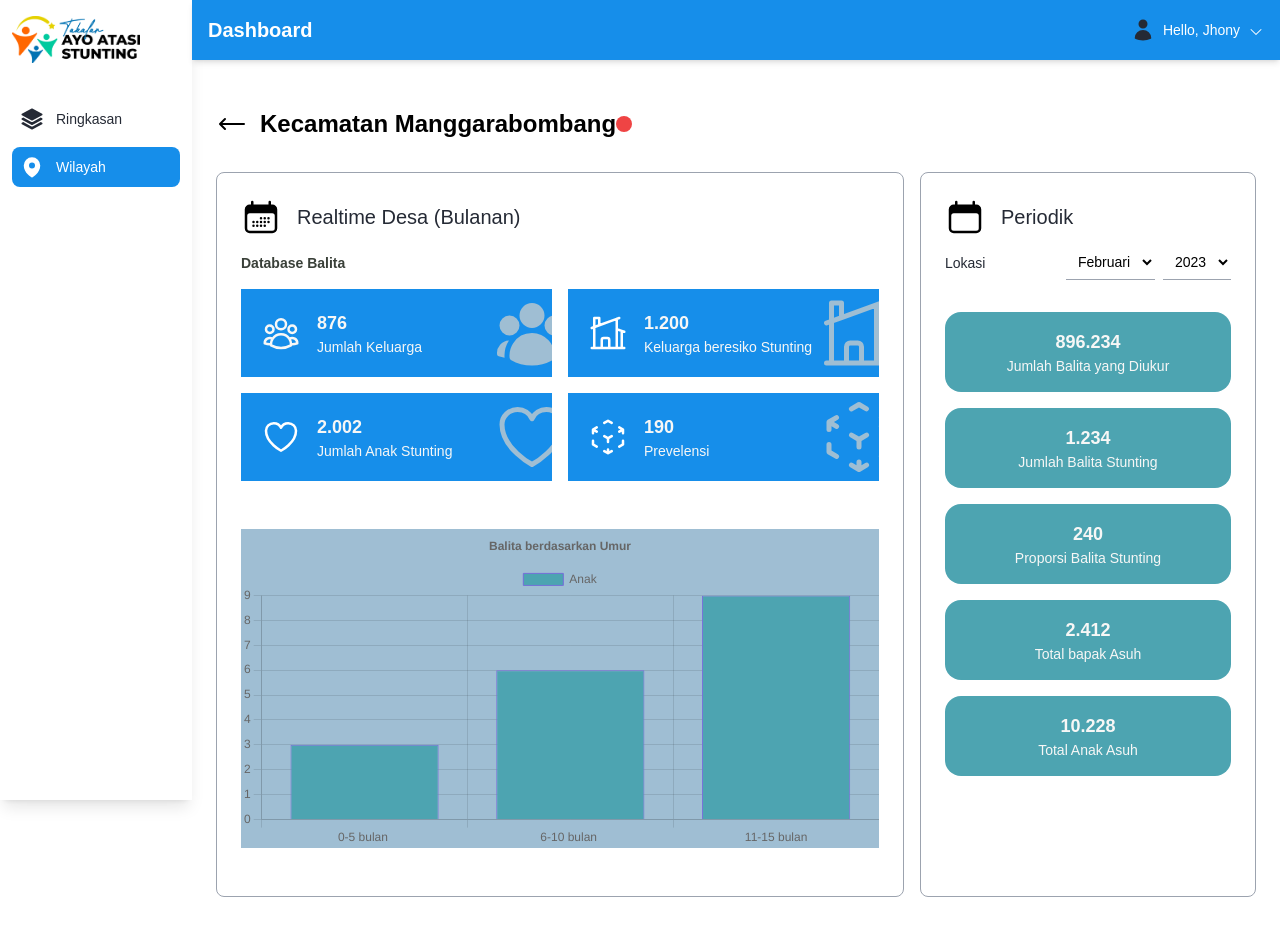
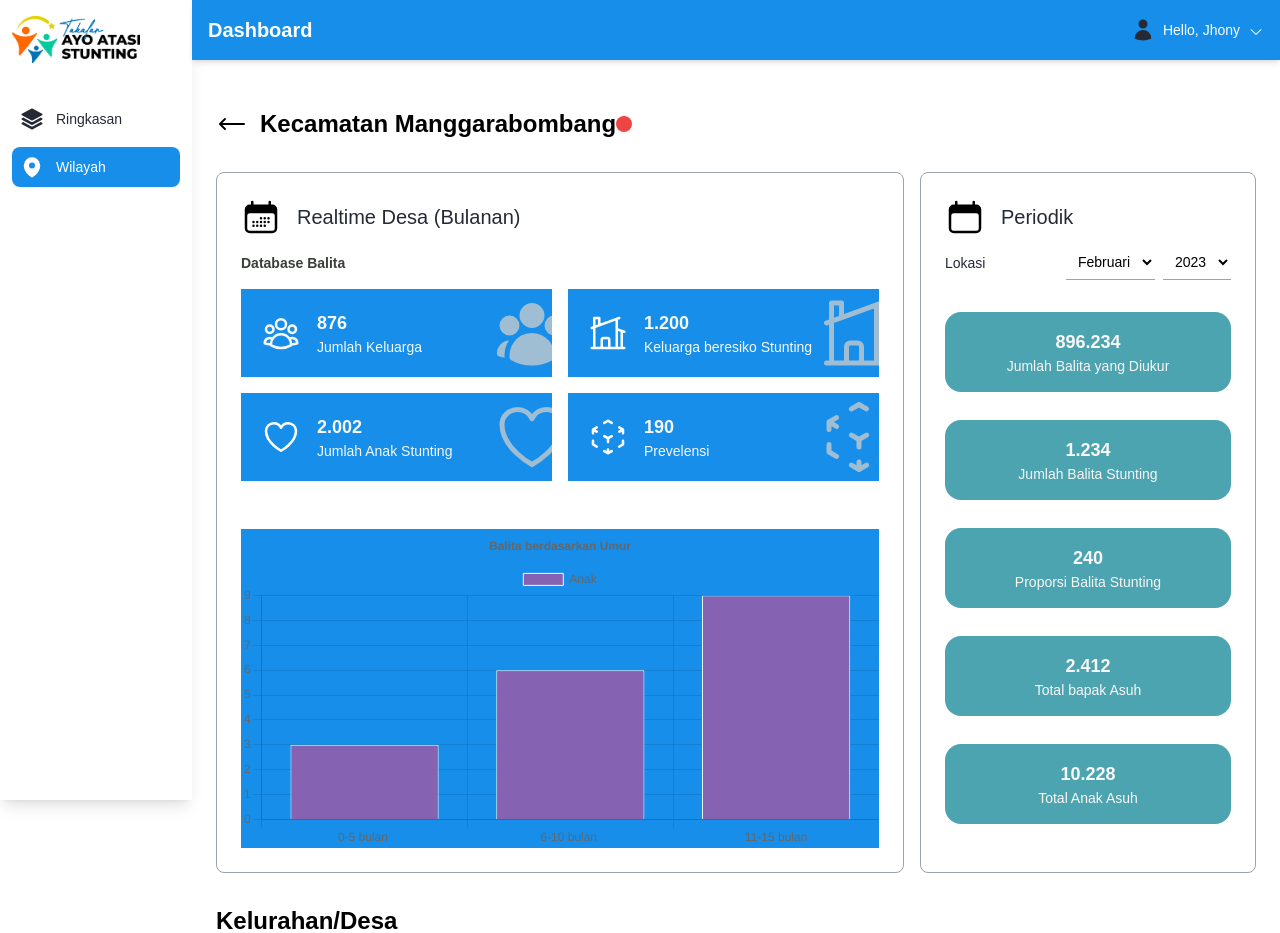
Before and after one commit to IchwanSetyawan/takalar-stanting, a React (Vite) app: page /location/1 in a window 1280 px wide. Shown: the top 933 px of the page. Built offline with nearby package versions, Linux system fonts and the light colour scheme.

Commit message:
REVISION: cart and grid periodik

```diff
--- a/src/cart/CartHorizontal.jsx
+++ b/src/cart/CartHorizontal.jsx
@@ -27,8 +27,8 @@ const CartHorizontal = () => {
       {
         label: "Anak",
         data: [3, 6, 9],
-        backgroundColor: "#4DA4B1",
-        borderColor: "#756ED9",
+        backgroundColor: "#8662B2",
+        borderColor: "#F7F7F6",
         borderWidth: 1,
       },
     ],
--- a/src/components/PeriodikData.jsx
+++ b/src/components/PeriodikData.jsx
@@ -34,7 +34,7 @@ const PeriodikData = () => {
             </select>
           </div>
         </div>
-        <div className="grid grid-rows-6 grid-flow-col gap-4 ">
+        <div className="flex flex-col space-y-7">
           <div className="bg-greenSmooth  p-4 rounded-2xl text-center justify-center flex  items-center gap-4">
             <div>
               <h1 className="text-light font-semibold text-lg">896.234</h1>
--- a/src/components/RealtimeData.jsx
+++ b/src/components/RealtimeData.jsx
@@ -201,7 +201,7 @@ const RealtimeData = () => {
             </div>
           </div>
 
-          <div className="bg-secondary col-span-2 mt-8 p- flex justify-start items-center gap-4">
+          <div className="bg-primary col-span-2 mt-8 p- flex justify-start items-center gap-4">
             <CartHorizontal />
           </div>
         </div>
```
